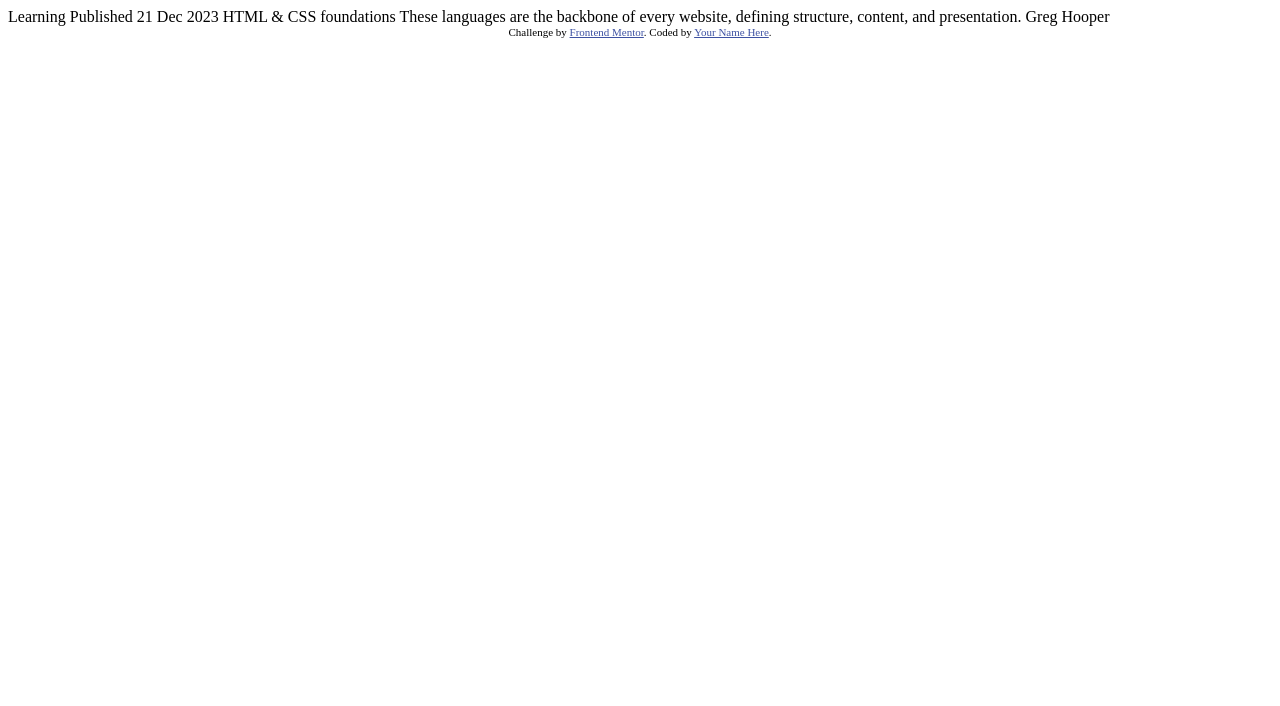
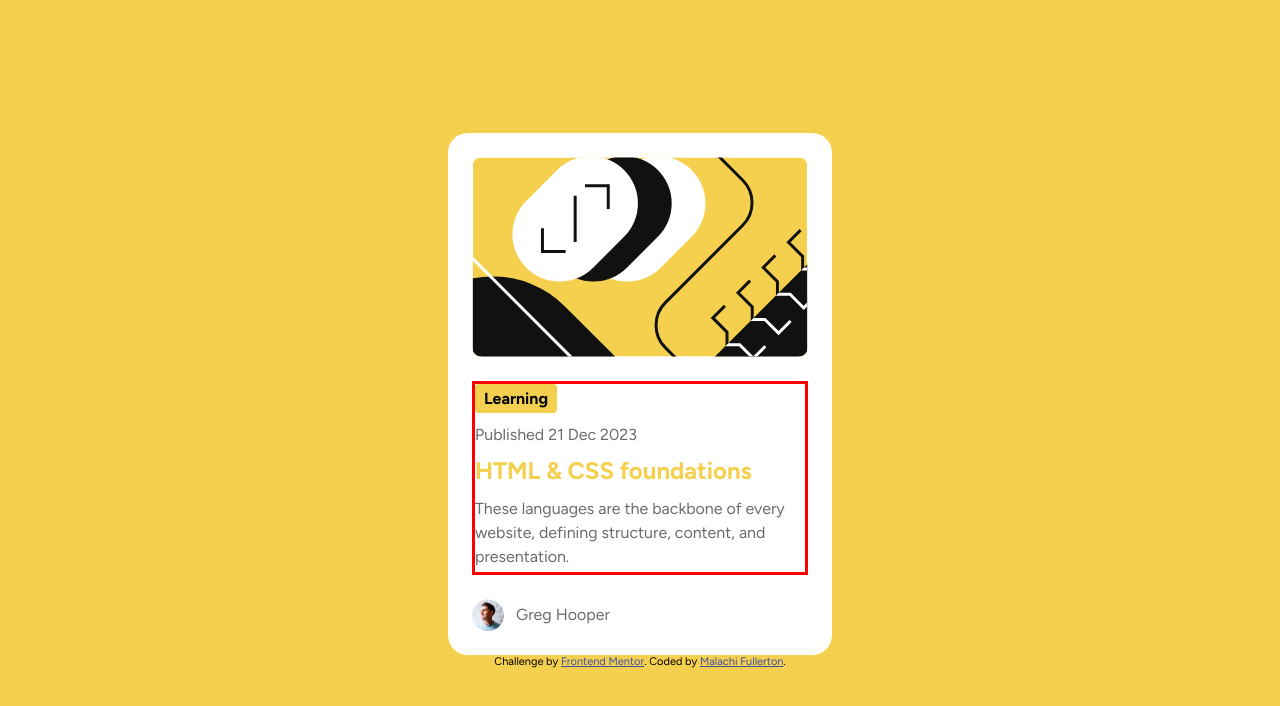
Before and after one commit to Malachifullerton/frontend_mentor_project_blogcard, a plain HTML site: page index.html in a window 1280 px wide. Drawn offline with Linux system fonts and the light colour scheme.

Commit message:
Implemented proper spacing and font sizes as per project specifications for improved readability and consistency.

```diff
--- a/index.html
+++ b/index.html
@@ -5,7 +5,10 @@
   <meta name="viewport" content="width=device-width, initial-scale=1.0"> <!-- displays site properly based on user's device -->
 
   <link rel="icon" type="image/png" sizes="32x32" href="./assets/images/favicon-32x32.png">
-
+  <link rel="preconnect" href="https://fonts.googleapis.com">
+  <link rel="preconnect" href="https://fonts.gstatic.com" crossorigin>
+  <link href="https://fonts.googleapis.com/css2?family=Figtree:ital,wght@0,300..900;1,300..900&family=Outfit:wght@100..900&display=swap" rel="stylesheet">
+  <link rel="stylesheet" href="styles.css">
   <title>Frontend Mentor | Blog preview card</title>
 
   <!-- Feel free to remove these styles or customise in your own stylesheet 👍 -->
@@ -15,20 +18,35 @@
   </style>
 </head>
 <body>
+ <main>
+    <div class="container">
+                <img class="main-image" src="./assets/images/illustration-article.svg"  alt="Photo with color yellow, white and black and the syntax of HTML"/>
 
-  Learning
+                <header>
+                    <div class="learning-date">
+                        <section>
+                          <div class="learn">  Learning</div>
+                          <p>Published 21 Dec 2023</p>
+                        </section>
 
-  Published 21 Dec 2023
+                        <h2>HTML & CSS foundations</h2>
+                        <p class="long-text">These languages are the backbone of every website, defining structure, content, and presentation.</p>
+                    </div>
+                </header>
 
-  HTML & CSS foundations
+                <div class="author-container">
+                    <img class="author-image" src="./assets/images/image-avatar.webp" alt="image of greg hopper">
+                    <p>Greg Hooper</p>
+                </div>
 
-  These languages are the backbone of every website, defining structure, content, and presentation.
+        </div>
+ </main>
 
-  Greg Hooper
 
   <div class="attribution">
     Challenge by <a href="https://www.frontendmentor.io?ref=challenge" target="_blank">Frontend Mentor</a>.
-    Coded by <a href="#">Your Name Here</a>.
+    Coded by <a href="#">Malachi Fullerton</a>.
   </div>
+</div>
 </body>
 </html>
--- /dev/null
+++ b/styles.css
@@ -0,0 +1,90 @@
+* {
+    margin: 0;
+    padding: 0;
+    box-sizing: border-box;
+    /* border: solid black; */
+}
+
+html,
+body {
+    height: 100%;
+}
+
+body {
+    background-color:  hsl(47, 88%, 63%);
+    display: flex;
+    flex-direction: column;
+    justify-content: center;
+    align-items: center;
+    font-size: 16px;
+    font-family: "Figtree", serif;
+    font-optical-sizing: auto;
+    font-weight: <weight>;
+    font-style: normal;
+
+}
+
+.container {
+    max-width: 384px;
+    max-height: 522px;
+    /* border: solid red; */
+    background-color:  hsl(0, 0%, 100%);
+    border-radius: 20px;
+    display: flex;
+    flex-direction: column;
+
+}
+
+.learning-date {
+    margin: 0 24px 0 24px;
+    border: solid red;
+     width: 336px;
+    height: 194px;
+}
+
+.learn {
+    background-color: hsl(47, 88%, 63%);
+    width: 82px;
+    height: 29px;
+    margin-bottom: 12px;
+    font-weight: 700;
+    display: flex;
+    justify-content: center;
+    align-items: center;
+    border-radius: 4px;
+ }
+
+ h2 {
+   color:  hsl(47, 88%, 63%);
+   margin-top: 12px;
+   margin-bottom: 12px;
+}
+
+p {
+   color:  hsl(0, 0%, 42%);
+   /* line-height: 12px; */
+}
+
+.long-text {
+    line-height: 1.5;
+}
+
+.main-image {
+    width: 336px;
+    height: 200px;
+    border-radius: 10px;
+    margin: 24px;
+}
+
+.author-container {
+    display: flex;
+    margin: 24px;
+    align-items: center;
+    gap: 12px;
+    /* margin-top: 10px; */
+}
+
+.author-image {
+    width: 32px;
+    height: 32px;
+}
```
